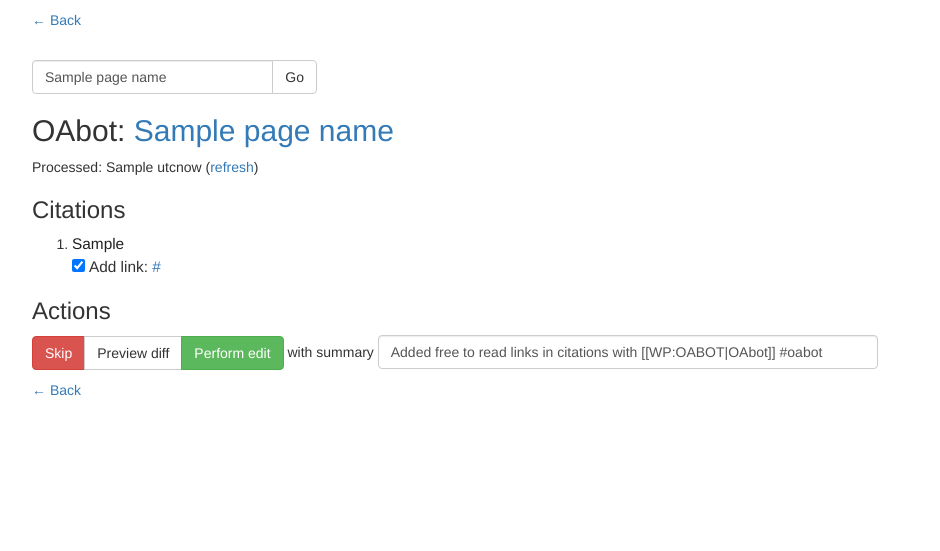
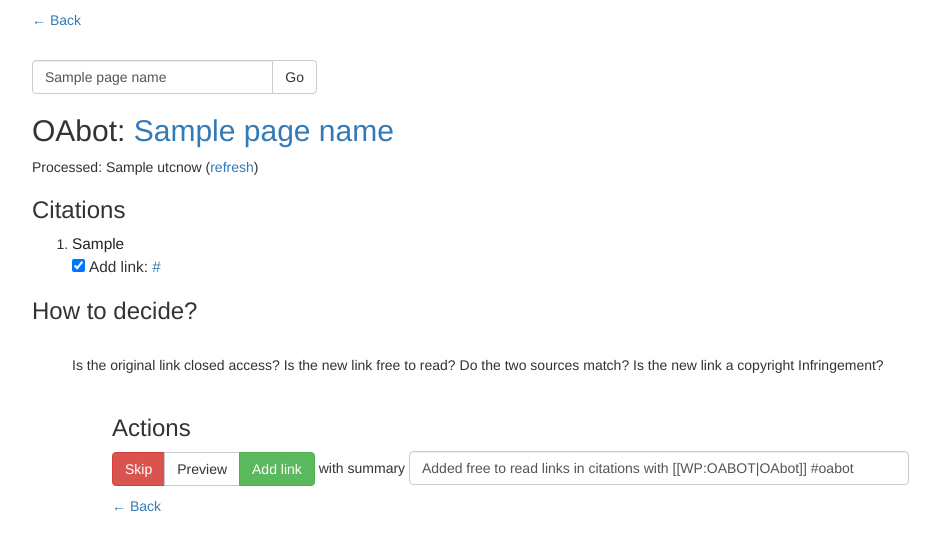
Before and after one commit to quiddity-wp/oabot, a Flask app: template templates/change.html in a window 1280 px wide. Shown: the top 551 px of the page, without its empty margins (18-958 px from the left). Run offline with Flask 2, Linux system fonts and the light colour scheme; the template is opened without the code that fills it: most values are stand-ins (such as "Sample title", 1, 10 or a date in 2020); a database or web service that is not in the repository returns one stand-in record (values such as "Sample title"); data that the repository does not hold is empty; parts of the project's set-up code (start-up, migrations or seed data) failed here and were passed over; some libraries are stand-ins or nearby versions.

Commit message:
use ol list

```diff
--- a/templates/change.html
+++ b/templates/change.html
@@ -41,13 +41,22 @@
             </li>
         {% endfor %}
         </ol>
+        <p>
+         <h3>How to decide?</h3> <br />
+         <ol>
+          Is the original link closed access?
+          Is the new link free to read?
+          Do the two sources match?
+          Is the new link a copyright Infringement?
+         <ol/><br />
+        <p/>
 
         <h3>Actions</h3>
         <p>
         <span class="btn-group">
             <input type="button" onclick="window.location.href='{{ url_for('get_random_page') }}'" class="btn btn-danger" value="Skip" />
-            <input type="button" onclick="preview()" value="Preview diff" class="btn btn-default" />
-            <input class="btn btn-success" type="submit" value="Perform edit" />
+            <input type="button" onclick="preview()" value="Preview" class="btn btn-default" />
+            <input class="btn btn-success" type="submit" value="Add link" />
         </span>
          with summary <input class="form-control" style="max-width:500px; display: inline" type="text" size="80" name="summary" value="Added free to read links in citations with [[WP:OABOT|OAbot]] #oabot" /></p>
         </form>
```
